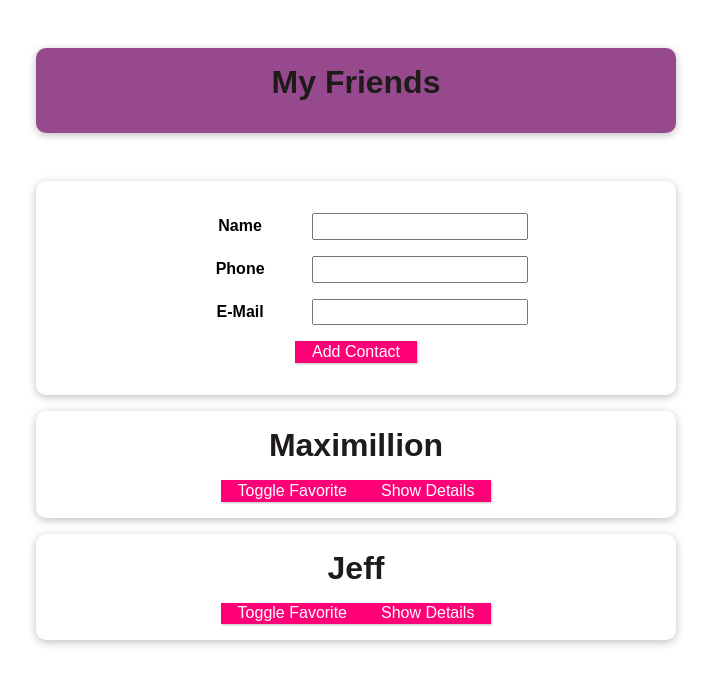
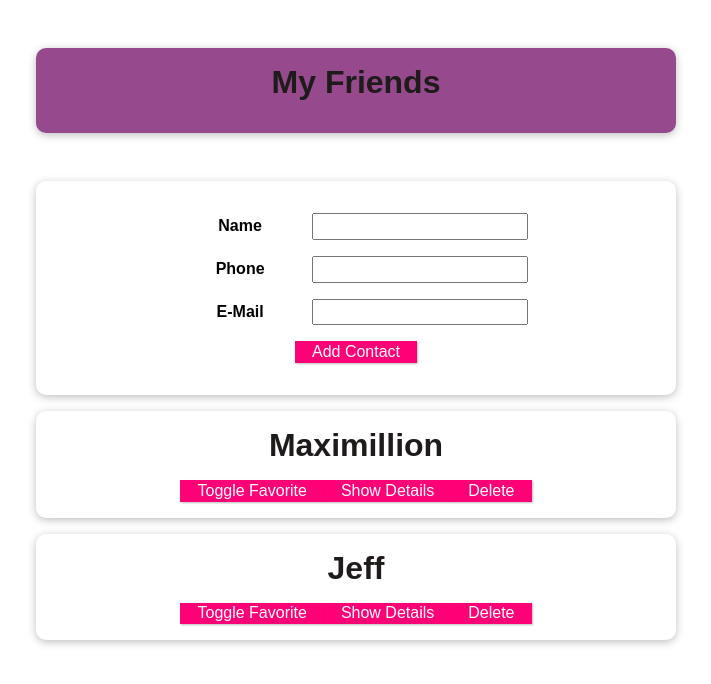
Before and after one commit to jripke74/vue-take-1, a Vue app in the folder vue-app/: page / in a window 1280 px wide. Shown: the top 684 px of the page, without its empty margins (284-995 px from the left). Built offline with nearby package versions, Linux system fonts and the light colour scheme.

Commit message:
09 add deleteContact() method

```diff
--- a/vue-app/src/App.vue
+++ b/vue-app/src/App.vue
@@ -14,6 +14,7 @@
         :email-address="friend.email"
         :is-favorite="friend.isFavorite"
         @toggle-favorite="toggleFavoriteStatus"
+        @delete="deleteContact"
       ></friend-contact>
     </ul>
   </section>
@@ -60,6 +61,9 @@
         isFavorite: false,
       };
       this.friends.push(newFriendContact);
+    },
+    deleteContact(friendId) {
+      this.friends = this.friends.filter((friend) => friend.id !== friendId);
     },
   },
 };
--- a/vue-app/src/components/FriendContact.vue
+++ b/vue-app/src/components/FriendContact.vue
@@ -7,6 +7,7 @@
       <li><strong>Phone: </strong> {{ phoneNumber }}</li>
       <li><strong>Email: </strong> {{ emailAddress }}</li>
     </ul>
+    <button @click="$emit('delete', id)">Delete</button>
   </li>
 </template>
 
@@ -35,6 +36,7 @@
       default: false,
     },
   },
+  emits: ['toggle-favorite', 'delete'],
   data() {
     return {
       detailsAreVisible: false,
```
